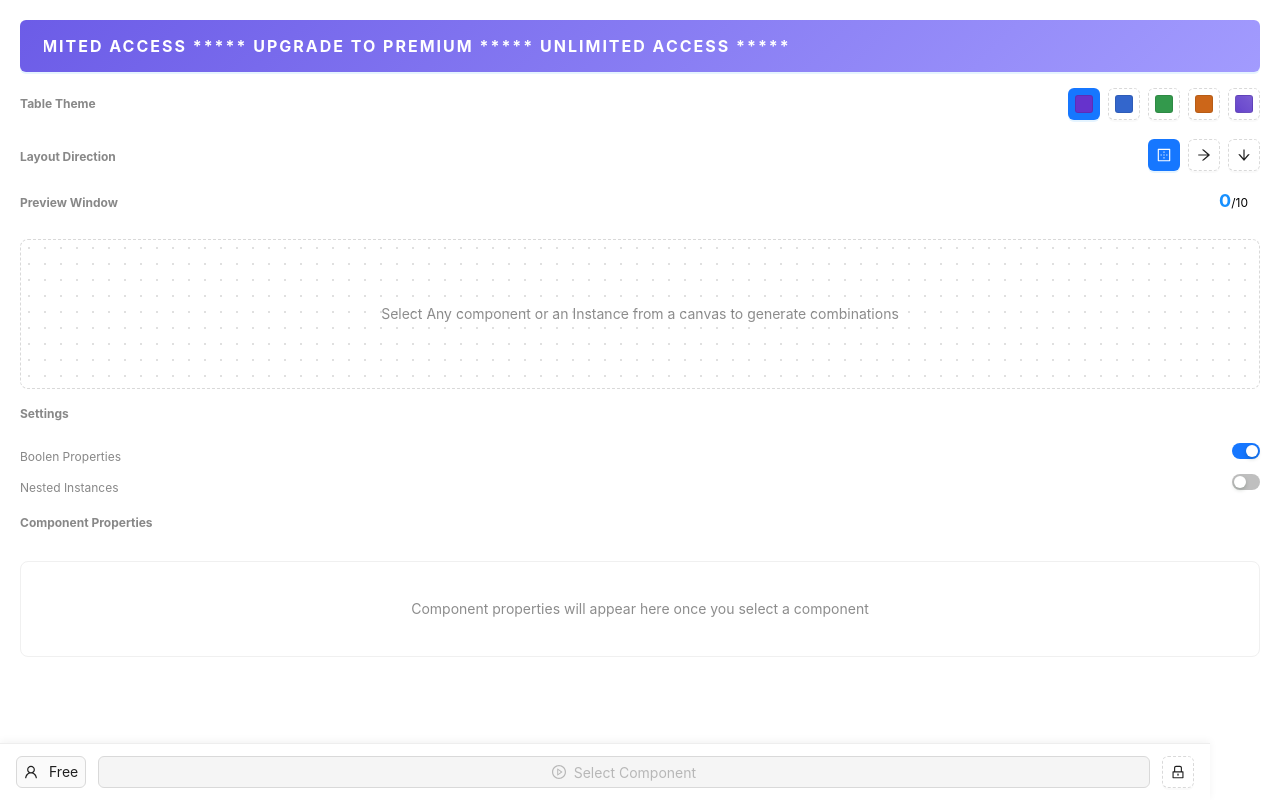
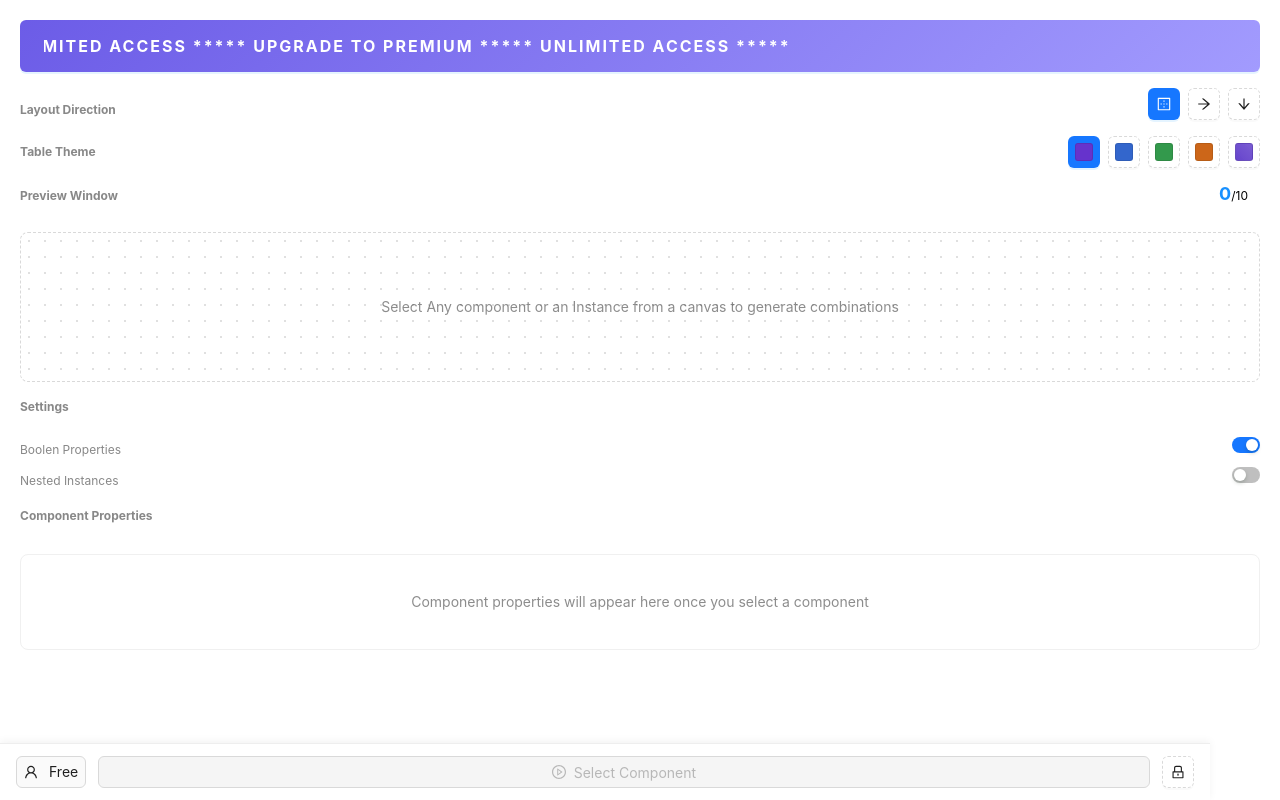
Before and after one commit to Beingmani/InstanceMaker, a React app: page / in a window 1280 px wide. Built offline with nearby package versions, Linux system fonts and the light colour scheme.

Commit message:
Updated layout- Bug

```diff
--- a/src/app/components/App.tsx
+++ b/src/app/components/App.tsx
@@ -1,5 +1,6 @@
 import React, { useState, useEffect } from "react";
 import LoopingUpgradeButton from "./LoopingUpgradeButton";
+
 import {
   Button,
   Select,
@@ -183,7 +184,7 @@ useEffect(() => {
       setUsageCount(usageCount !== undefined ? usageCount : data?.usageCount);
       setIsPaid(isPaid !== undefined ? isPaid : data?.isPaid);
     } else if (type === "table-generation-complete") {
-      console.log("Received table-generation-complete"); // Add this for debugging
+
       setIsGenerating(false);
     }
   };
@@ -473,7 +474,52 @@ const generateCustomTheme = (primaryColor: string) => {
         </div> */}
 
         {!isPaid && <LoopingUpgradeButton onClick={initiatePayment} />}
+       <div
+          style={{
+            display: "flex",
+            justifyContent: "space-between",
+            alignItems: "center",
+            marginTop:"12px"
+          }}
+        >
+          <Text
+            style={{
+              fontSize: "12px",
+              color: "#888",
+              marginTop: "12px",
 
+              display: "block",
+              fontWeight: "bold",
+            }}
+          >
+            Layout Direction
+          </Text>
+          <div style={{ display: "flex", gap: 8 }}>
+           <Tooltip title="Auto-Optimal">
+  <Button
+    type={layoutDirection === 'optimal' ? 'primary' : 'dashed'}
+    icon={<BorderOuterOutlined />}
+    onClick={() => setLayoutDirection('optimal')}
+  />
+</Tooltip>
+
+<Tooltip title="Horizontal">
+  <Button
+    type={layoutDirection === 'horizontal' ? 'primary' : 'dashed'}
+    icon={<ArrowRightOutlined />}
+    onClick={() => setLayoutDirection('horizontal')}
+  />
+</Tooltip>
+
+<Tooltip title="Vertical">
+  <Button
+    type={layoutDirection === 'vertical' ? 'primary' : 'dashed'}
+    icon={<ArrowDownOutlined />}
+    onClick={() => setLayoutDirection('vertical')}
+  />
+</Tooltip>
+          </div>
+        </div>
 <div
   style={{
     display: "flex",
@@ -569,52 +615,7 @@ const generateCustomTheme = (primaryColor: string) => {
     </Tooltip>
   </div>
 </div>
-         <div
-          style={{
-            display: "flex",
-            justifyContent: "space-between",
-            alignItems: "center",
-            marginTop:"12px"
-          }}
-        >
-          <Text
-            style={{
-              fontSize: "12px",
-              color: "#888",
-              marginTop: "12px",
-              marginBottom: "8px",
-              display: "block",
-              fontWeight: "bold",
-            }}
-          >
-            Layout Direction
-          </Text>
-          <div style={{ display: "flex", gap: 8 }}>
-           <Tooltip title="Auto-Optimal">
-  <Button
-    type={layoutDirection === 'optimal' ? 'primary' : 'dashed'}
-    icon={<BorderOuterOutlined />}
-    onClick={() => setLayoutDirection('optimal')}
-  />
-</Tooltip>
 
-<Tooltip title="Horizontal">
-  <Button
-    type={layoutDirection === 'horizontal' ? 'primary' : 'dashed'}
-    icon={<ArrowRightOutlined />}
-    onClick={() => setLayoutDirection('horizontal')}
-  />
-</Tooltip>
-
-<Tooltip title="Vertical">
-  <Button
-    type={layoutDirection === 'vertical' ? 'primary' : 'dashed'}
-    icon={<ArrowDownOutlined />}
-    onClick={() => setLayoutDirection('vertical')}
-  />
-</Tooltip>
-          </div>
-        </div>
         <div
           style={{
             display: "flex",
--- a/src/plugin/controller.ts
+++ b/src/plugin/controller.ts
@@ -389,9 +389,7 @@ function applyExposedInstanceProperties(
                 node.setProperties({ [actualPropertyName]: value });
               }
 
-              console.log(
-                `✅ Applied ${propertyName} = ${value} to ${node.name}`
-              );
+
             }
           } catch (error) {
             console.warn(
@@ -438,7 +436,7 @@ async function createInstancesTable(
   } else if (node?.type === "COMPONENT") {
     singleComponent = node as ComponentNode;
   } else {
-    console.error("Selected node is not a component or component set");
+
     figma.notify("Please select a valid component or component set");
     return;
   }
@@ -537,6 +535,20 @@ async function createInstancesTable(
 
   // 🧠 OPTIMAL STRATEGY: Find best aspect ratio distribution
 function getOptimalDistribution(forcedDirection?: string) {
+   if (propertyKeys.length === 1) {
+    if (forcedDirection === "vertical") {
+      return {
+        columnProperties: [],
+        rowProperties: [propertyKeys[0]], // Put single property in rows for vertical
+      };
+    } else {
+      // Default horizontal for single property
+      return {
+        columnProperties: [propertyKeys[0]],
+        rowProperties: [],
+      };
+    }
+  }
      if (forcedDirection === "horizontal") {
     return {
       columnProperties: propertyKeys,
@@ -592,11 +604,7 @@ function getOptimalDistribution(forcedDirection?: string) {
 
       const score = ratioScore * columnPenalty * rowPenalty;
 
-      console.log(
-        `Trying: cols=${totalCols}, rows=${totalRows}, ratio=${aspectRatio.toFixed(
-          2
-        )}, score=${score.toFixed(3)}`
-      );
+
 
       if (score > bestScore) {
         bestScore = score;
@@ -611,11 +619,7 @@ function getOptimalDistribution(forcedDirection?: string) {
       }
     }
 
-    console.log(
-      `🎯 Optimal distribution: ${bestDistribution.totalCols} cols × ${
-        bestDistribution.totalRows
-      } rows (ratio: ${bestDistribution.aspectRatio.toFixed(2)})`
-    );
+
 
     return bestDistribution;
   }
```
